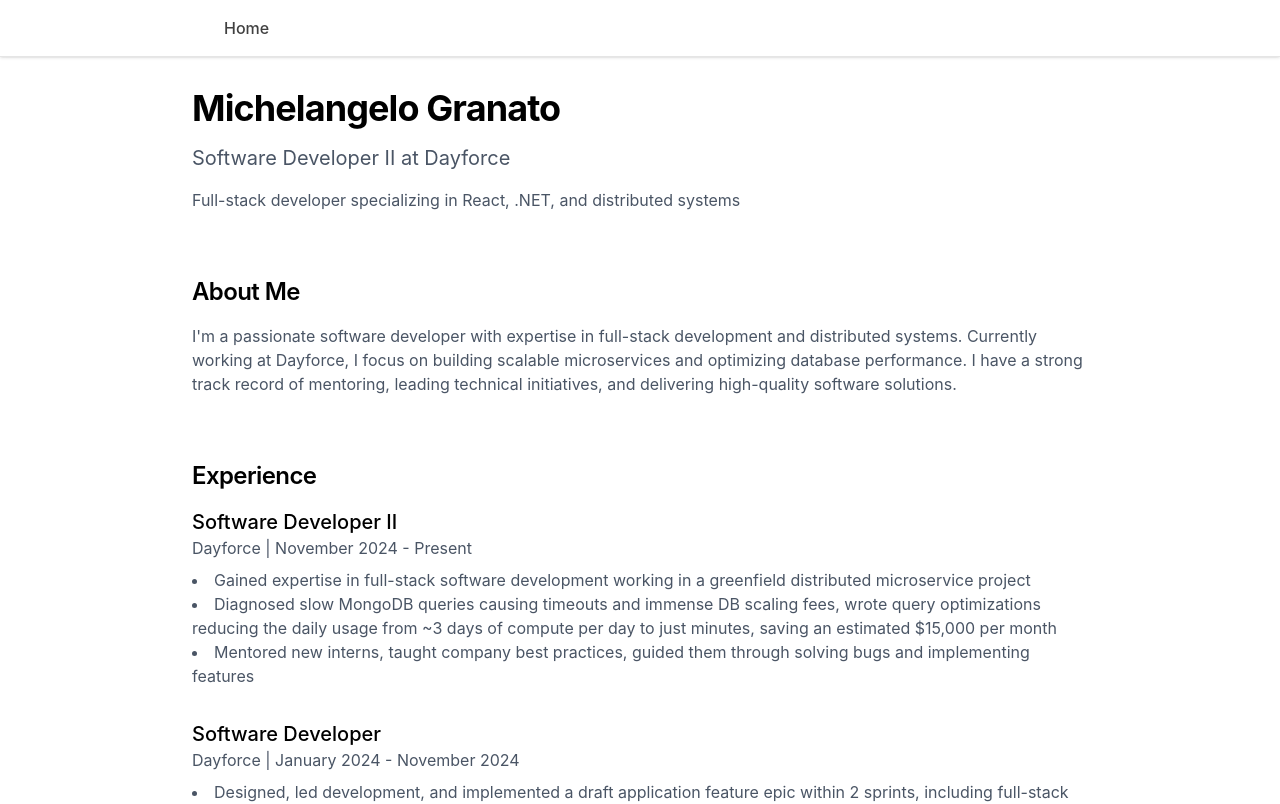
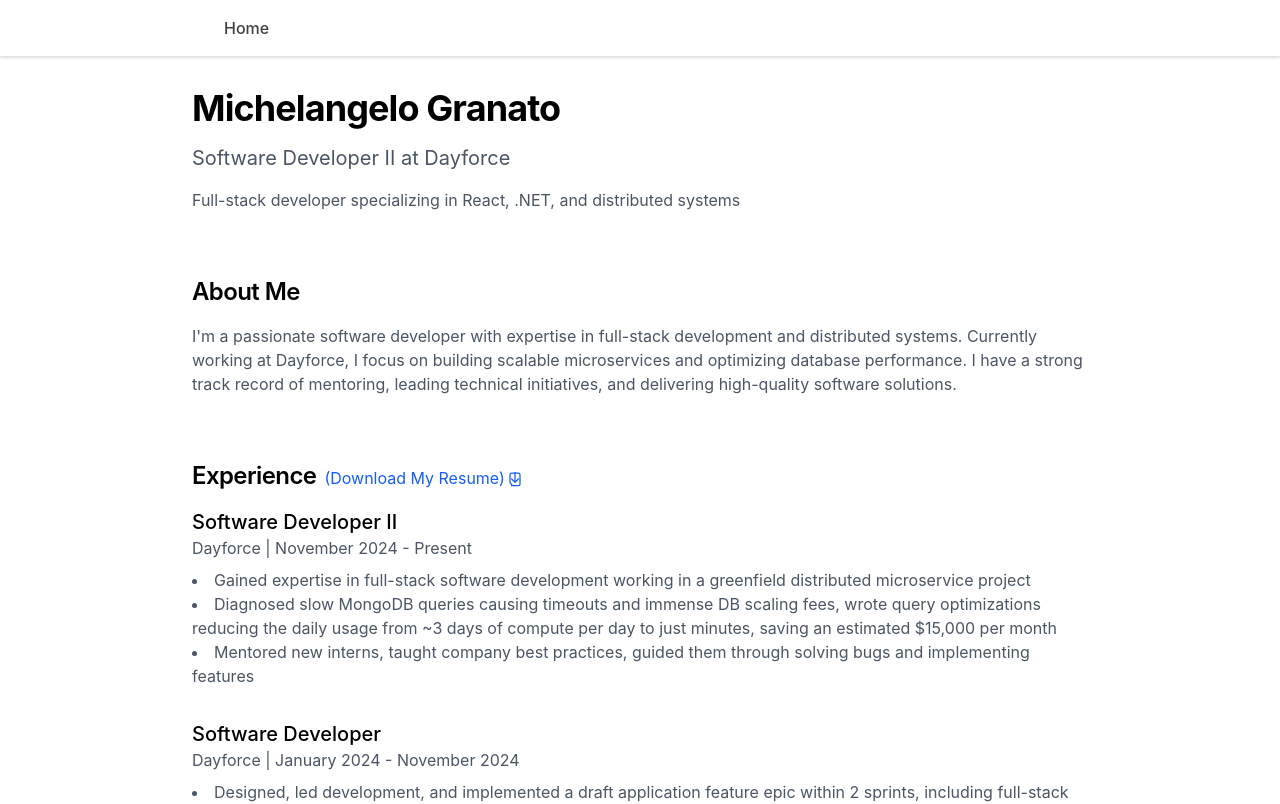
Before and after one commit to Michelangelo-Granato/michelangelo-portfolio, a Next.js app: page / in a window 1280 px wide. Shown: the top 804 px of the page. Built offline with nearby package versions, Linux system fonts and the light colour scheme.

Commit message:
add a download my resume link

```diff
--- a/app/page.tsx
+++ b/app/page.tsx
@@ -18,7 +18,6 @@
           Full-stack developer specializing in React, .NET, and distributed systems
         </p>
       </section>
-
       {/* About Section */}
       <section className="space-y-4">
         <h2 className="text-2xl font-semibold tracking-tight">About Me</h2>
@@ -28,10 +27,23 @@
           I have a strong track record of mentoring, leading technical initiatives, and delivering high-quality software solutions.
         </p>
       </section>
-
       {/* Experience Section */}
       <section className="space-y-4">
-        <h2 className="text-2xl font-semibold tracking-tight">Experience</h2>
+        <div className="flex items-center space-x-2">
+          <h2 className="text-2xl font-semibold tracking-tight">Experience</h2>
+          <a
+            href="https://drive.google.com/uc?export=download&id=1H4NazlY5fTu5JXDKOHFm89Qgbl6EhuON"
+            target="_blank"
+            rel="noopener noreferrer"
+            className="flex items-center mt-1 text-blue-600 hover:underline text-base font-normal"
+            title="Download Resume (PDF)"
+          >
+            (Download My Resume)
+            <svg xmlns="http://www.w3.org/2000/svg" fill="none" viewBox="0 0 24 24" strokeWidth={1.5} stroke="currentColor" className="w-5 h-5 mr-1 text-blue-600 mt-0.5">
+              <path strokeLinecap="round" strokeLinejoin="round" d="M12 16V4m0 12l-4-4m4 4l4-4m-8 8h8a2 2 0 002-2V7a2 2 0 00-2-2H8a2 2 0 00-2 2v9a2 2 0 002 2z" />
+            </svg>
+          </a>
+        </div>
         <div className="space-y-8">
           <div>
             <h3 className="text-xl font-medium">Software Developer II</h3>
```
